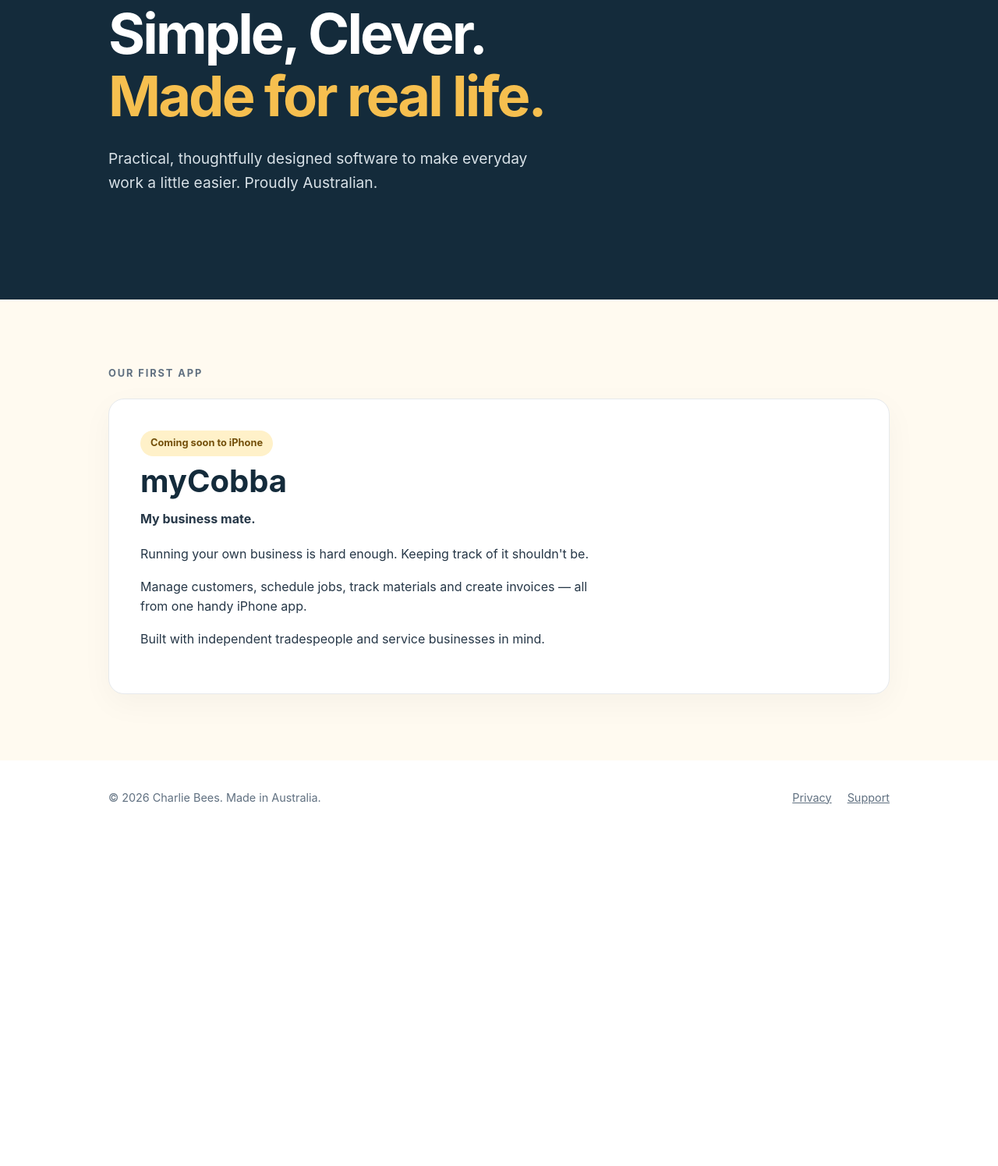
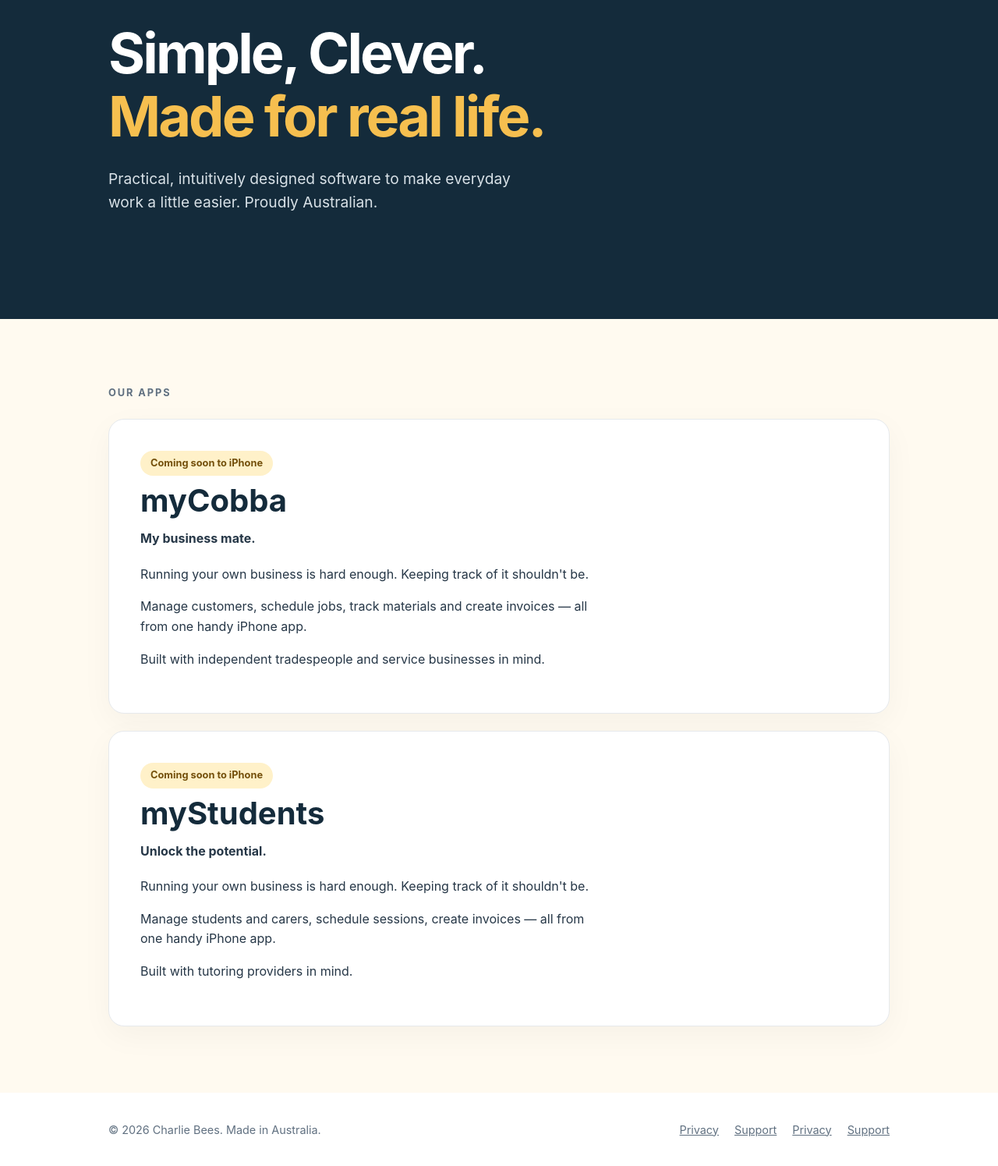
Before and after one commit to charliebees7/charliebees7.github.io, a plain HTML site: page index.html in a window 1280 px wide. Shown: the part 181-1676 px from the top of the page at 78% size. Before the commit the page ends 1251 px from the top, so only its background shows below. Drawn offline with Linux system fonts and the light colour scheme.

Commit message:
Update index.html
Added myStudents to the main website

```diff
--- a/index.html
+++ b/index.html
@@ -4,8 +4,8 @@
 <head>
   <meta charset="UTF-8">
   <meta name="viewport" content="width=device-width, initial-scale=1">
-  <meta name="description" content="Charlie Bees creates practical apps for everyday life. Discover myCobba, your business mate.">
-  <title>Charlie Bees | Clever little apps</title>
+  <meta name="description" content="Charlie Bees creates practical apps to help yopur business run smoothly.>
+  <title>Charlie Bees | Clever, intuitive.</title>
 
   <style>
     :root {
@@ -177,7 +177,7 @@
           <span>Made for real life.</span>
         </h1>
         <p>
-          Practical, thoughtfully designed software
+          Practical, intuitively designed software
           to make everyday work a little easier.
           Proudly Australian.
         </p>
@@ -187,7 +187,7 @@
 
   <main id="apps">
     <div class="container">
-      <div class="eyebrow">Our first app</div>
+      <div class="eyebrow">Our apps</div>
 
       <article class="app-card">
         <span class="pill">Coming soon to iPhone</span>
@@ -210,6 +210,26 @@
           service businesses in mind.
         </p>
       </article>
+      <article class="app-card">
+        <span class="pill">Coming soon to iPhone</span>
+        <h2>myStudents</h2>
+        <div class="tagline">Unlock the potential.</div>
+
+        <p>
+          Running your own business is hard enough.
+          Keeping track of it shouldn't be.
+        </p>
+
+        <p>
+          Manage students and carers, schedule sessions,
+          create invoices — all from
+          one handy iPhone app.
+        </p>
+
+        <p>
+          Built with tutoring providers in mind.
+        </p>
+      </article>
     </div>
   </main>
 
@@ -223,6 +243,8 @@
       <div class="footer-links">
         <a href="mycobba/privacy.html">Privacy</a>
         <a href="mycobba/support.html">Support</a>
+        <a href="mystudent/privacy.html">Privacy</a>
+        <a href="mystudent/support.html">Support</a>
       </div>
     </div>
   </footer>
```
